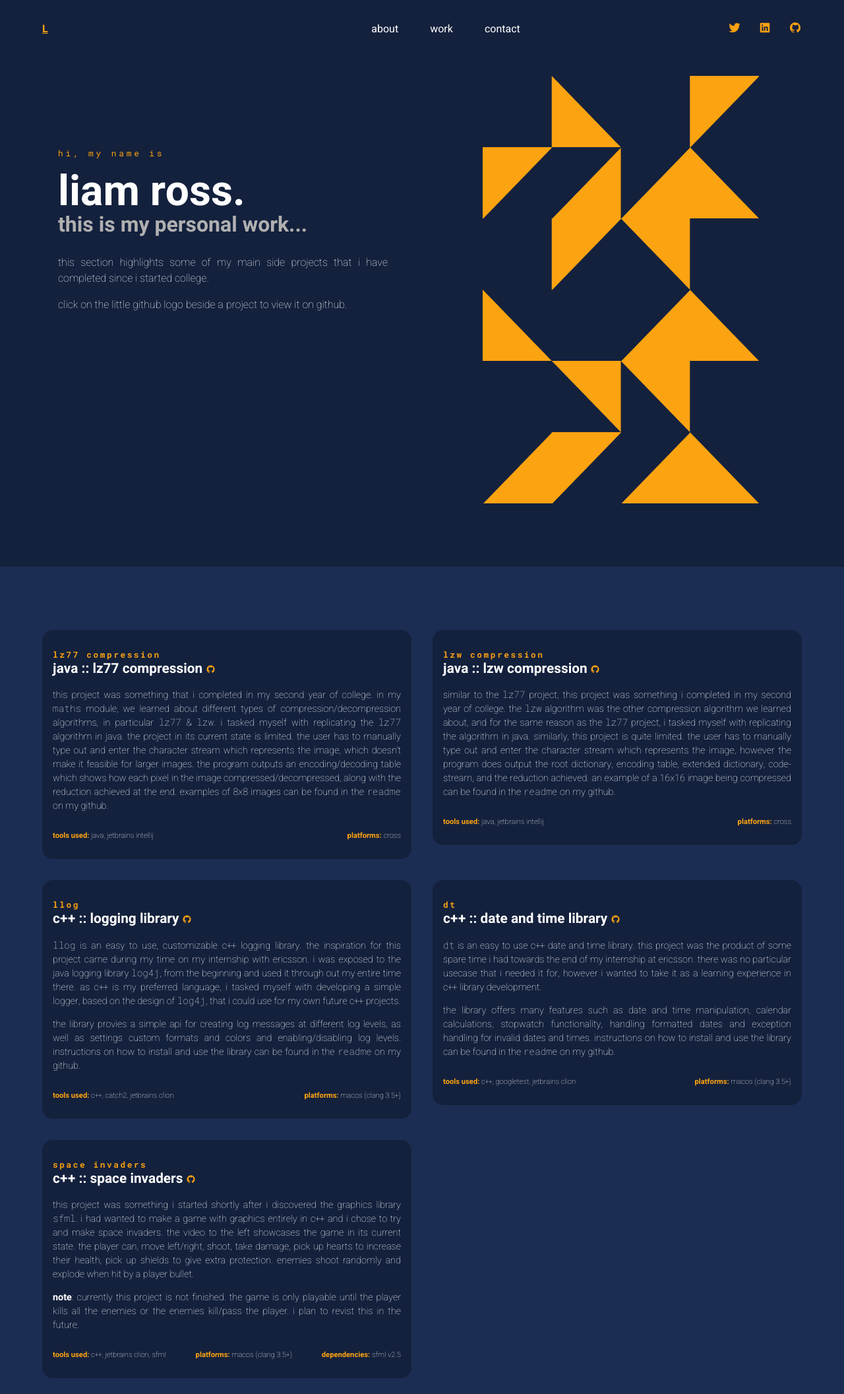
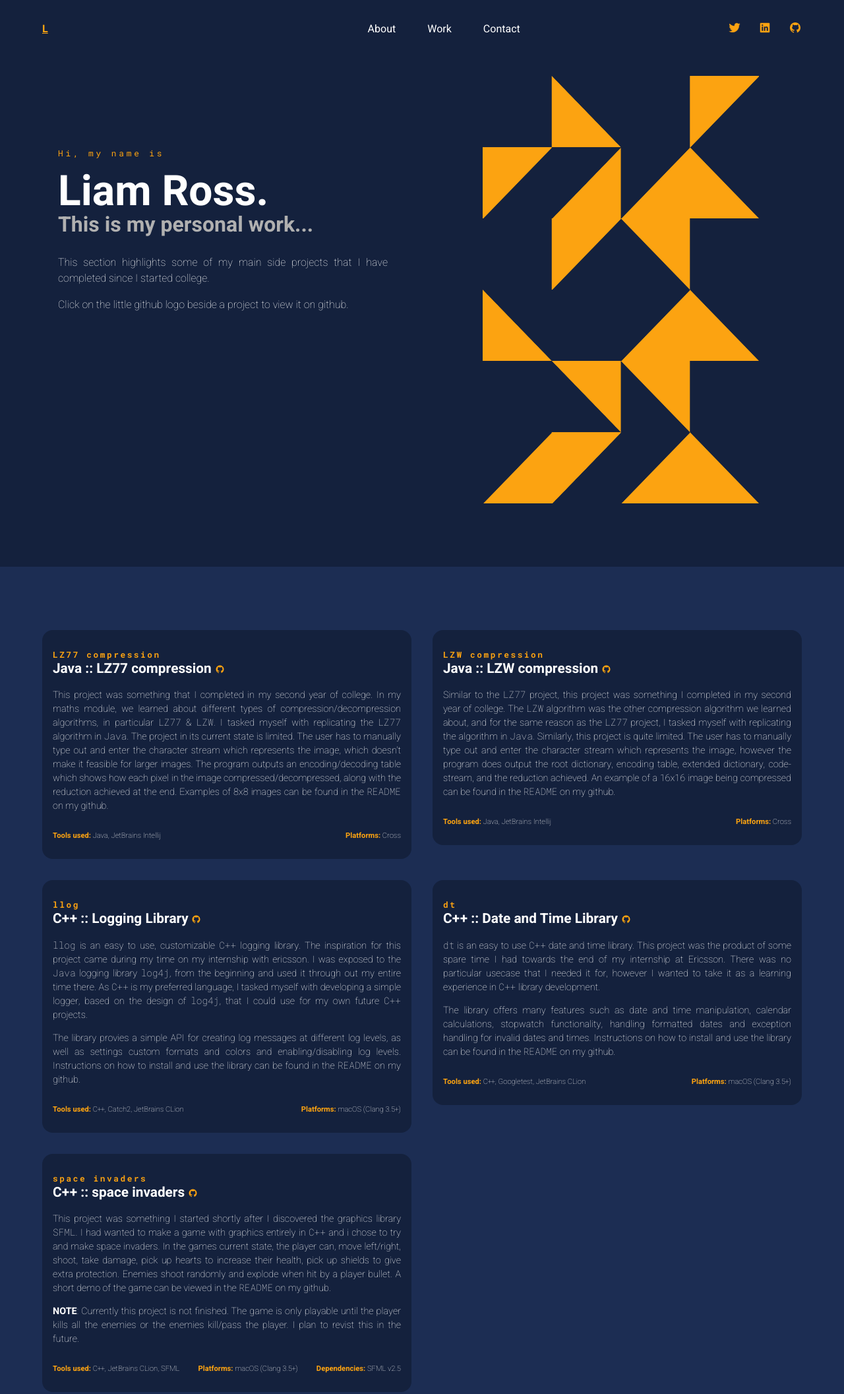
Before and after one commit to rossliam2212/e-portfolio, a plain HTML site: page public/pages/personal-work.html in a window 1280 px wide. Shown: the top 2113 px of the page at 66% size. Drawn offline with nearby package versions, Linux system fonts and the light colour scheme.

Commit message:
Added additional images for college-work page & Various changes

```diff
--- a/public/css/commercial-work.css
+++ b/public/css/commercial-work.css
@@ -8,7 +8,7 @@ body {
     height: 100vh;
     margin: 0;
     font-family: "Heebo", arial;
-    text-transform: lowercase;
+    /* text-transform: lowercase; */
 }
 
 ul {
--- a/public/css/personal-work.css
+++ b/public/css/personal-work.css
@@ -8,7 +8,7 @@ body {
     height: 100vh;
     margin: 0;
     font-family: "Heebo", arial;
-    text-transform: lowercase;
+    /* text-transform: lowercase; */
 }
 
 ul {
--- a/public/pages/personal-work.html
+++ b/public/pages/personal-work.html
@@ -16,9 +16,9 @@
             <!-- Navigation links -->
             <nav>
                 <ul>
-                    <li><a href="../index.html">about</a></li>
-                    <li><a href="../index.html#my-work">work</a></li>
-                    <li><a href="contact.html">contact</a></li>
+                    <li><a href="../index.html">About</a></li>
+                    <li><a href="../index.html#my-work">Work</a></li>
+                    <li><a href="contact.html">Contact</a></li>
                 </ul>
             </nav>
         </header>
@@ -37,9 +37,9 @@
     <div class="hero-wrapper">
         <div class="hero">
             <div class="content">
-                <p class="pretitle stagger1">hi, my name is</p>
-                <h1 class="title stagger1">liam ross.</h1>
-                <h1 class="subtitle stagger1">this is my personal work...</h1>
+                <p class="pretitle stagger1">Hi, my name is</p>
+                <h1 class="title stagger1">Liam Ross.</h1>
+                <h1 class="subtitle stagger1">This is my personal work...</h1>
                 <p class="descrption stagger1">This section highlights some of my main side projects that I have completed since I started college.</p>
                 <p class="descrption stagger1">Click on the little github logo beside a project to view it on github.</p>
             </div>
@@ -54,34 +54,34 @@
         <div class="portfolio-container">
             <div class="portfolio-left">
                 <div class="inner">
-                    <p class="portfolio-subtitle">lz77 compression</p>
+                    <p class="portfolio-subtitle">LZ77 compression</p>
 
                     <div class="portfolio-title-wrapper">
-                        <p class="portfolio-title">java :: lz77 compression</p>
+                        <p class="portfolio-title">Java :: LZ77 compression</p>
                         <a href="https://github.com/rossliam2212/LZ77CompressionAlgorithm" target="_blank"><img src="../resources/github-color.png" alt="GitHub logo"></a>
                     </div>
 
-                    <p class="portfolio-description">This project was something that I completed in my second year of college. In my <span class="mono-space">Maths</span> module, we learned about different types of compression/decompression algorithms, in particular <span class="mono-space">lz77</span> & <span class="mono-space">lzw</span>. I tasked myself with replicating the <span class="mono-space">lz77</span> algorithm in java. The project in its current state is limited. The user has to manually type out and enter the character stream which represents the image, which doesn't make it feasible for larger images. The program outputs an encoding/decoding table which shows how each pixel in the image compressed/decompressed, along with the reduction achieved at the end. Examples of 8x8 images can be found in the <a href="https://github.com/rossliam2212/LZ77CompressionAlgorithm/blob/master/README.md" target="_blank" class="mono-space">README</a> on my github.</p>
+                    <p class="portfolio-description">This project was something that I completed in my second year of college. In my maths module, we learned about different types of compression/decompression algorithms, in particular <span class="mono-space">LZ77</span> & <span class="mono-space">LZW</span>. I tasked myself with replicating the <span class="mono-space">LZ77</span> algorithm in <span class="mono-space">Java</span>. The project in its current state is limited. The user has to manually type out and enter the character stream which represents the image, which doesn't make it feasible for larger images. The program outputs an encoding/decoding table which shows how each pixel in the image compressed/decompressed, along with the reduction achieved at the end. Examples of 8x8 images can be found in the <a href="https://github.com/rossliam2212/LZ77CompressionAlgorithm/blob/master/README.md" target="_blank" class="mono-space">README</a> on my github.</p>
                     <div class="portfolio-sub-description-wrapper">
-                        <p class="portfolio-sub-description"><span class="sub-desc">Tools used:</span> java, jetbrains intellij</p>
-                        <p class="portfolio-sub-description"><span class="sub-desc">Platforms:</span> cross</p>
+                        <p class="portfolio-sub-description"><span class="sub-desc">Tools used:</span> Java, JetBrains Intellij</p>
+                        <p class="portfolio-sub-description"><span class="sub-desc">Platforms:</span> Cross</p>
                     </div>
                 </div>
             </div>
 
             <div class="portfolio-right">
                 <div class="inner">
-                    <p class="portfolio-subtitle">lzw compression</p>
+                    <p class="portfolio-subtitle">LZW compression</p>
 
                     <div class="portfolio-title-wrapper">
-                        <p class="portfolio-title">java :: lzw compression</p>
+                        <p class="portfolio-title">Java :: LZW compression</p>
                         <a href="https://github.com/rossliam2212/LZWCompressionAlgorithm" target="_blank"><img src="../resources/github-color.png" alt="GitHub logo"></a>
                     </div>
 
-                    <p class="portfolio-description">Similar to the <span class="mono-space">lz77</span> project, this project was something I completed in my second year of college. The <span class="mono-space">lzw</span> algorithm was the other compression algorithm we learned about, and for the same reason as the <span class="mono-space">lz77</span> project, I tasked myself with replicating the algorithm in java. Similarly, this project is quite limited. The user has to manually type out and enter the character stream which represents the image,  however the program does output the root dictionary, encoding table, extended dictionary, code-stream, and the reduction achieved. An example of a 16x16 image being compressed can be found in the <a href="https://github.com/rossliam2212/LZWCompressionAlgorithm/blob/master/README.md" target="_blank" class="mono-space">README</a> on my github.</p>
+                    <p class="portfolio-description">Similar to the <span class="mono-space">LZ77</span> project, this project was something I completed in my second year of college. The <span class="mono-space">LZW</span> algorithm was the other compression algorithm we learned about, and for the same reason as the <span class="mono-space">LZ77</span> project, I tasked myself with replicating the algorithm in <span class="mono-space">Java</span>. Similarly, this project is quite limited. The user has to manually type out and enter the character stream which represents the image,  however the program does output the root dictionary, encoding table, extended dictionary, code-stream, and the reduction achieved. An example of a 16x16 image being compressed can be found in the <a href="https://github.com/rossliam2212/LZWCompressionAlgorithm/blob/master/README.md" target="_blank" class="mono-space">README</a> on my github.</p>
                     <div class="portfolio-sub-description-wrapper">
-                        <p class="portfolio-sub-description"><span class="sub-desc">Tools used:</span> java, jetbrains intellij</p>
-                        <p class="portfolio-sub-description"><span class="sub-desc">Platforms:</span> cross</p>
+                        <p class="portfolio-sub-description"><span class="sub-desc">Tools used:</span> Java, JetBrains Intellij</p>
+                        <p class="portfolio-sub-description"><span class="sub-desc">Platforms:</span> Cross</p>
                     </div>
                 </div>
             </div>
@@ -94,15 +94,15 @@
                     <p class="portfolio-subtitle">llog</p>
 
                     <div class="portfolio-title-wrapper">
-                        <p class="portfolio-title">C++ :: logging library</p>
+                        <p class="portfolio-title">C++ :: Logging Library</p>
                         <a href="https://github.com/rossliam2212/llog" target="_blank"><img src="../resources/github-color.png" alt="GitHub logo"></a>
                     </div>
 
-                    <p class="portfolio-description"><span class="mono-space">llog</span> is an easy to use, customizable c++ logging library. The inspiration for this project came during my time on my internship with ericsson. I was exposed to the Java logging library <span class="mono-space">log4j</span>, from the beginning and used it through out my entire time there. As c++ is my preferred language, I tasked myself with developing a simple logger, based on the design of <span class="mono-space">log4j</span>, that I could use for my own future c++ projects.</p>
+                    <p class="portfolio-description"><span class="mono-space">llog</span> is an easy to use, customizable <span class="mono-space">C++</span> logging library. The inspiration for this project came during my time on my internship with ericsson. I was exposed to the <span class="mono-space">Java</span> logging library <span class="mono-space">log4j</span>, from the beginning and used it through out my entire time there. As <span class="mono-space">C++</span> is my preferred language, I tasked myself with developing a simple logger, based on the design of <span class="mono-space">log4j</span>, that I could use for my own future <span class="mono-space">C++</span> projects.</p>
                     <p class="portfolio-description">The library provies a simple API for creating log messages at different log levels, as well as settings custom formats and colors and enabling/disabling log levels. Instructions on how to install and use the library can be found in the <a href="https://github.com/rossliam2212/llog/blob/master/README.md" target="_blank" class="mono-space">README</a> on my github.</p>
                     <div class="portfolio-sub-description-wrapper">
-                        <p class="portfolio-sub-description"><span class="sub-desc">Tools used:</span> c++, catch2, jetbrains clion</p>
-                        <p class="portfolio-sub-description"><span class="sub-desc">Platforms:</span> macOS (clang 3.5+)</p>
+                        <p class="portfolio-sub-description"><span class="sub-desc">Tools used:</span> C++, Catch2, JetBrains CLion</p>
+                        <p class="portfolio-sub-description"><span class="sub-desc">Platforms:</span> macOS (Clang 3.5+)</p>
                     </div>
                 </div>
             </div>
@@ -112,15 +112,15 @@
                     <p class="portfolio-subtitle">dt</p>
 
                     <div class="portfolio-title-wrapper">
-                        <p class="portfolio-title">C++ :: date and time library</p>
+                        <p class="portfolio-title">C++ :: Date and Time Library</p>
                         <a href="https://github.com/rossliam2212/dt" target="_blank"><img src="../resources/github-color.png" alt="GitHub logo"></a>
                     </div>
 
-                    <p class="portfolio-description"><span class="mono-space">dt</span> is an easy to use c++ date and time library. This project was the product of some spare time I had towards the end of my internship at ericsson. There was no particular usecase that I needed it for, however I wanted to take it as a learning experience in c++ library development.</p>
+                    <p class="portfolio-description"><span class="mono-space">dt</span> is an easy to use <span class="mono-space">C++</span> date and time library. This project was the product of some spare time I had towards the end of my internship at Ericsson. There was no particular usecase that I needed it for, however I wanted to take it as a learning experience in <span class="mono-space">C++</span> library development.</p>
                     <p class="portfolio-description">The library offers many features such as date and time manipulation, calendar calculations, stopwatch functionality, handling formatted dates and exception handling for invalid dates and times. Instructions on how to install and use the library can be found in the <a href="https://github.com/rossliam2212/dt/blob/master/README.md" target="_blank" class="mono-space">README</a> on my github.</p>
                     <div class="portfolio-sub-description-wrapper">
-                        <p class="portfolio-sub-description"><span class="sub-desc">Tools used:</span> c++, googletest, jetbrains clion</p>
-                        <p class="portfolio-sub-description"><span class="sub-desc">Platforms:</span> macOS (clang 3.5+)</p>
+                        <p class="portfolio-sub-description"><span class="sub-desc">Tools used:</span> C++, Googletest, JetBrains CLion</p>
+                        <p class="portfolio-sub-description"><span class="sub-desc">Platforms:</span> macOS (Clang 3.5+)</p>
                     </div>
                 </div>
             </div>
@@ -137,13 +137,13 @@
                         <a href="https://github.com/rossliam2212/SpaceInvaders" target="_blank"><img src="../resources/github-color.png" alt="GitHub logo"></a>
                     </div>
 
-                    <p class="portfolio-description">This project was something I started shortly after I discovered the graphics library <span class="mono-space">sfml</span>. I had wanted to make a game with graphics entirely in c++ and i chose to try and make space invaders. The video to the left showcases the game in its current state. The player can, move left/right, shoot, take damage, pick up hearts to increase their health, pick up shields to give extra protection. Enemies shoot randomly and explode when hit by a player bullet.</p>
+                    <p class="portfolio-description">This project was something I started shortly after I discovered the graphics library <span class="mono-space">SFML</span>. I had wanted to make a game with graphics entirely in <span class="mono-space">C++</span> and i chose to try and make space invaders. In the games current state, the player can, move left/right, shoot, take damage, pick up hearts to increase their health, pick up shields to give extra protection. Enemies shoot randomly and explode when hit by a player bullet. A short demo of the game can be viewed in the  <a href="https://github.com/rossliam2212/SpaceInvaders/blob/master/README.md" target="_blank" class="mono-space">README</a> on my github.</p>
                     <p class="portfolio-description"><b>NOTE</b>: Currently this project is not finished. The game is only playable until the player kills all the enemies or the enemies kill/pass the player. I plan to revist this in the future.</p>
 
                     <div class="portfolio-sub-description-wrapper">
-                        <p class="portfolio-sub-description"><span class="sub-desc">Tools used:</span> c++, jetbrains clion, sfml</p>
-                        <p class="portfolio-sub-description"><span class="sub-desc">Platforms:</span> macOS (clang 3.5+)</p>
-                        <p class="portfolio-sub-description"><span class="sub-desc">Dependencies:</span> <a href="https://www.sfml-dev.org/index.php" target="_blank">sfml v2.5</a></p>
+                        <p class="portfolio-sub-description"><span class="sub-desc">Tools used:</span> C++, JetBrains CLion, SFML</p>
+                        <p class="portfolio-sub-description"><span class="sub-desc">Platforms:</span> macOS (Clang 3.5+)</p>
+                        <p class="portfolio-sub-description"><span class="sub-desc">Dependencies:</span> <a href="https://www.sfml-dev.org/index.php" target="_blank">SFML v2.5</a></p>
                     </div>
                 </div>
             </div>
```
Also changed, not shown: public/index.html (+5 -5 lines), public/pages/college-work.html (+12 -12 lines), public/pages/commercial-work.html (+6 -6 lines), public/resources/college-work-cpp.png (added), public/resources/college-work-ep.png (added), public/resources/college-work-java.png, 2 other files.
